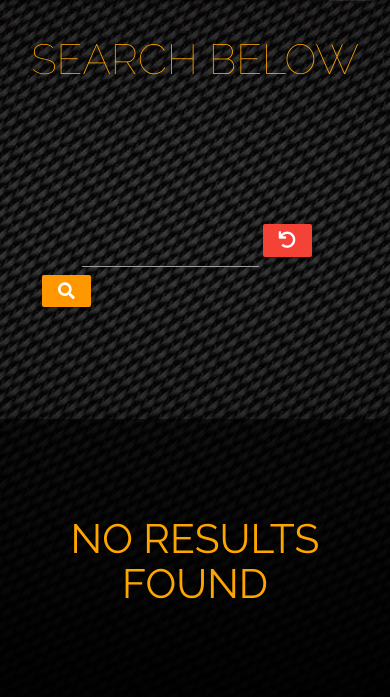
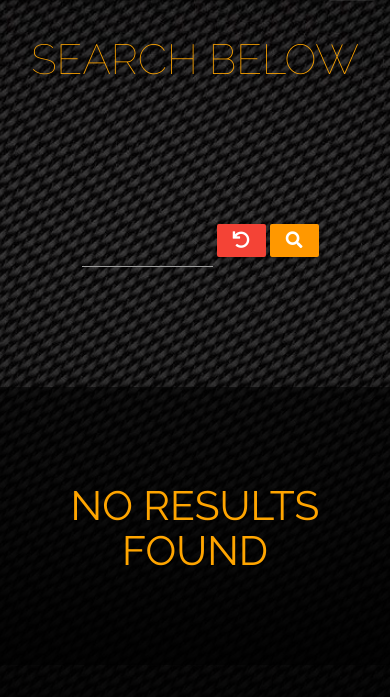
Before and after one commit to mattgreen91/milestone-project-3, a Flask app: page /search in a window 390 px wide. Shown: the part 56-753 px from the top of the page. Run offline with Flask 2, Linux system fonts and the light colour scheme; data that the repository does not hold is empty; some libraries are stand-ins or nearby versions.

Commit message:
added media query for smaller search bar on smaller devices

```diff
--- a/static/css/style.css
+++ b/static/css/style.css
@@ -221,6 +221,14 @@ h6 a:hover {
     margin: 0 auto;
 }
 
+/* reduce size of search bar for smaller devices */
+
+@media only screen and (max-width: 1000px) {
+    #searchitem {
+        width: 35%;
+    }
+}
+
 /* format drop down nav menu and container width for smaller screens */
 
 @media only screen and (max-width: 991px) {
```
